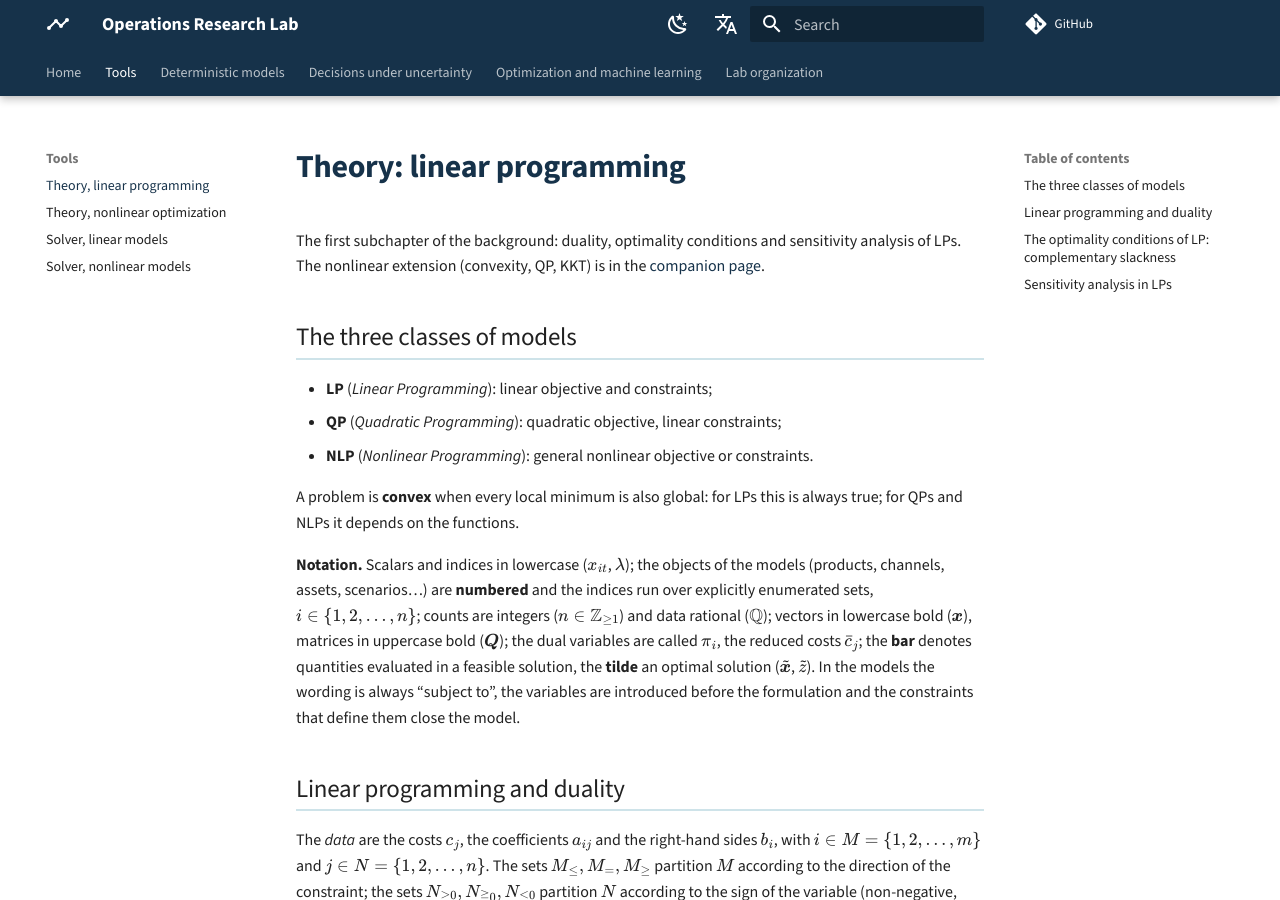
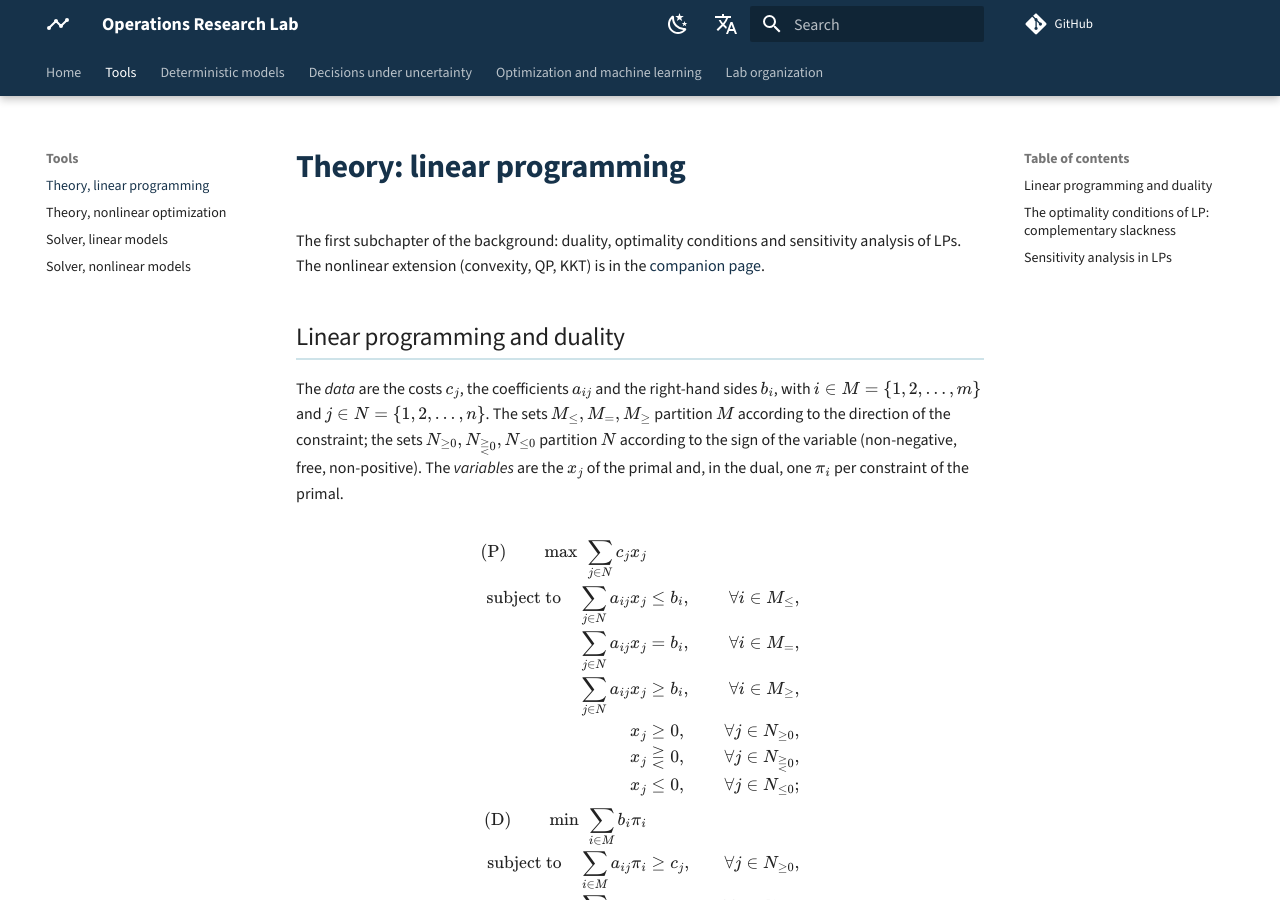
Before and after one commit to fabiofurini/operations-research-lab, an MkDocs documentation site: the page built from docs/theory-lp.md, in a window 1280 px wide and 900 px high. Built offline with MkDocs 1.6.1 and Material for MkDocs 9.7.7, drawn with Linux system fonts in a browser that asks for light colours; comment, search, counter and statistics services are not loaded; some of the changed text lies outside the part shown.

Commit message:
Notation conventions stated once, at the beginning
- Notation (dual variables pi, reduced costs c-bar, slacks s-bar, bar for
  feasible and tilde for optimal solutions) now lives only in the Notation
  section of chapter 1 and, on the site, on the home page
- Removed the restatements of the conventions in chapters, slides and theory
  page: the definitions use the right symbols directly
- Slack always written s-bar; the LP theory page starts with duality

Co-Authored-By: Claude Fable 5 <noreply@anthropic.com>

```diff
--- a/docs/theory-lp.md
+++ b/docs/theory-lp.md
@@ -3,26 +3,6 @@
 The first subchapter of the background: duality, optimality conditions and
 sensitivity analysis of LPs. The nonlinear extension (convexity, QP, KKT) is in
 the [companion page](theory-nonlinear.md).
-
-## The three classes of models
-
-- **LP** (*Linear Programming*): linear objective and constraints;
-- **QP** (*Quadratic Programming*): quadratic objective, linear constraints;
-- **NLP** (*Nonlinear Programming*): general nonlinear objective or constraints.
-
-A problem is **convex** when every local minimum is also global: for LPs this is
-always true; for QPs and NLPs it depends on the functions.
-
-**Notation.** Scalars and indices in lowercase ($x_{it}$, $\lambda$); the objects
-of the models (products, channels, assets, scenarios…) are **numbered** and the
-indices run over explicitly enumerated sets, $i \in \{1, 2, \dots, n\}$; counts
-are integers ($n \in \mathbb{Z}_{\ge 1}$) and data rational ($\mathbb{Q}$);
-vectors in lowercase bold ($\boldsymbol{x}$), matrices in uppercase bold
-($\boldsymbol{Q}$); the dual variables are called $\pi_i$, the reduced costs
-$\bar c_j$; the **bar** denotes quantities evaluated in a feasible solution, the
-**tilde** an optimal solution ($\tilde{\boldsymbol x}$, $\tilde z$). In the models
-the wording is always “subject to”, the variables are introduced before the
-formulation and the constraints that define them close the model.
 
 ## Linear programming and duality
 
@@ -151,19 +131,19 @@ coincide).
 
 ## The optimality conditions of LP: complementary slackness
 
-Variables, when they are unknowns, are written plain; bar = values of a feasible
-solution, tilde = values of an optimal solution. To every constraint we associate its
-*slack* $s_i$, and to every variable its *reduced cost* $\bar c_j$ (here the bar is
-part of the name, as is traditional), that is the slack of the *dual* constraint:
+To every constraint we associate its *slack* $\bar s_i$, and to every variable
+its *reduced cost* $\bar c_j$, that is the slack of the corresponding *dual*
+constraint:
 
 $$
-s_i = \sum_{j \in N} a_{ij} x_j - b_i, \quad \forall i \in M,
+\bar s_i = \sum_{j \in N} a_{ij} \bar x_j - b_i, \quad \forall i \in M,
 \qquad
-\bar c_j = c_j - \sum_{i \in M} a_{ij} \pi_i, \quad \forall j \in N.
+\bar c_j = c_j - \sum_{i \in M} a_{ij} \bar\pi_i, \quad \forall j \in N.
 $$
 
-They are functions of the variables; bar and tilde denote their evaluation in a
-solution ($\bar s_i$, $\tilde s_i$, …).
+The slack measures how far the constraint is from being binding; the reduced
+cost measures $c_j$ net of the value of the resources consumed, at the shadow
+prices.
 
 A pair of feasible solutions is optimal for both problems **if and only if** the
 **complementary slackness** conditions hold:
```
Also changed, not shown: docs/index.md (+20 -0 lines).
